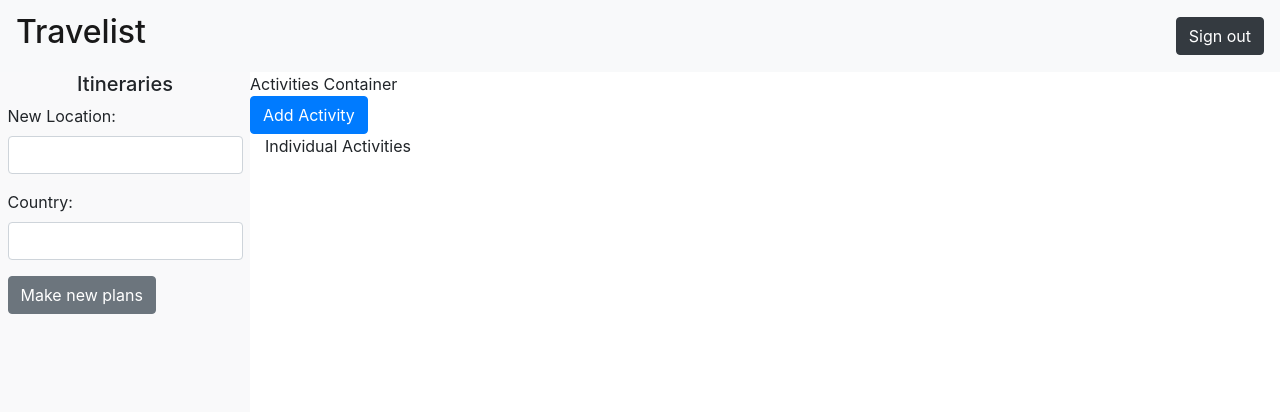
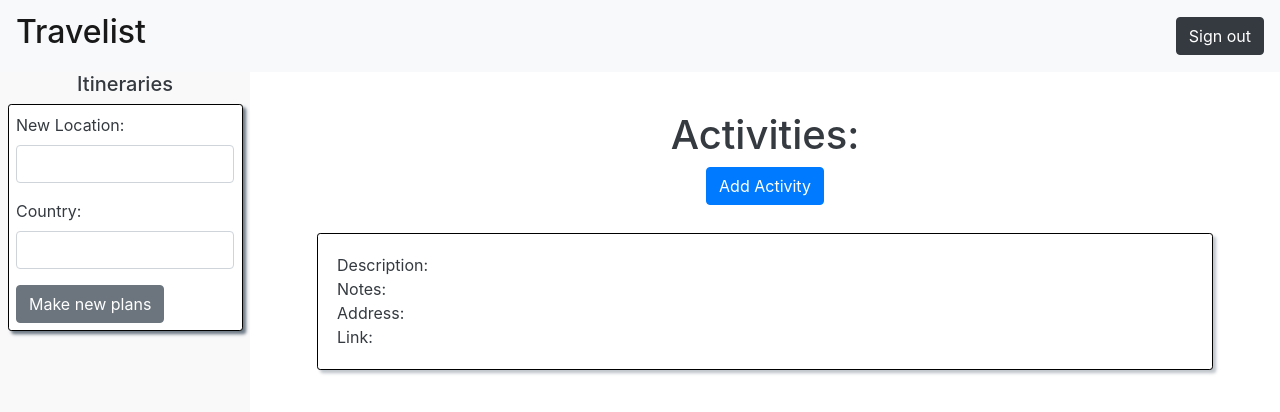
Before and after one commit to Star-Nose/Travelist, a React app: page /main in a window 1280 px wide. Shown: the top 412 px of the page. Built offline with nearby package versions, Linux system fonts and the light colour scheme.

Commit message:
(add) added styling for activities container styling, etc.

```diff
--- a/client/components/Activity.jsx
+++ b/client/components/Activity.jsx
@@ -4,10 +4,15 @@ import { Container, Modal, Button } from 'react-bootstrap';
 
 const Activity = (props) => (
   // here, we should loop through a data structure from state, to display the activities array
-  <Container id="Activity">
-
-    Individual Activities
-  </Container>
+  <div id="Activity">
+    Description:
+    <br/>
+    Notes:
+    <br/>
+    Address:
+    <br/>
+    Link:
+  </div>
 );
 
 export default Activity;
--- a/client/containers/ActivitiesContainer.jsx
+++ b/client/containers/ActivitiesContainer.jsx
@@ -14,10 +14,10 @@ const mapStateToProps = (state) => ({
 });
 
 const ActivitiesContainer = (props) => (
-  <div>
-    <div>Activities Container</div>
-    <Button>Add Activity</Button>
-    <div>
+  <div id="large-activity-container">
+    <h1>Activities: </h1>
+    <div id="all-activities">
+      <Button>Add Activity</Button>
       <Activity />
     </div>
   </div>
--- /dev/null
+++ b/client/scss/activities.scss
@@ -0,0 +1,22 @@
+@import "./variables.scss";
+
+#large-activity-container {
+    flex-grow: 3;
+    padding: 3%;
+    text-align: center;
+    color: $base-color;
+}
+
+// #all-activities {
+
+// }
+
+#Activity {
+    text-align: start;
+    margin: 3%;
+    border: solid 1px black;
+    border-radius: 0.2rem;
+    padding: 2%;
+    box-shadow: 0.2rem 0.2rem 0.2rem lighten($color: $base-color, $amount: 55);
+    background-color: lighten($color: $base-color, $amount: 85);
+}
--- a/client/scss/application.scss
+++ b/client/scss/application.scss
@@ -4,3 +4,4 @@
 @import "./main.scss";
 @import "./navbar.scss";
 @import "./variables.scss";
+@import "./activities.scss"
--- a/client/scss/main.scss
+++ b/client/scss/main.scss
@@ -2,8 +2,10 @@
 @import "./variables.scss";
 
 .body-container {
+    color: $base-color;
     width: 100%;
     height: 100%;
     display: flex;
     flex-direction: row;
+    background-color: lighten($color: $blue-color, $amount: 55);
 }
--- a/client/scss/navbar.scss
+++ b/client/scss/navbar.scss
@@ -9,3 +9,7 @@
 #sign-out {
     float: right;
 }
+
+Navbar.Brand {
+    color: $blue-color;
+}
--- a/client/scss/sidebar.scss
+++ b/client/scss/sidebar.scss
@@ -1,13 +1,17 @@
 @import "~bootstrap/scss/bootstrap";
 @import "./variables.scss";
 
+
+
 .side-bar {
+    color: $base-color;
     background-color: lighten($color: $base-color, $amount: 75);
     height: 100vh;
     width: 20%;
     min-width: 130px;
     max-width: 250px;
     text-align: start;
+    // flex-grow: 1;
 }
 
 #itineraries {
@@ -16,6 +20,11 @@
 
 .itinerary-form {
     margin: 3%;
+    border: solid 1px black;
+    border-radius: 0.2rem;
+    padding: 3%;
+    box-shadow: 0.2rem 0.2rem 0.2rem lighten($color: $base-color, $amount: 25);
+    background-color: lighten($color: $base-color, $amount: 85);
 }
 
 
@@ -24,6 +33,8 @@
     padding: 5%;
     width: 94%;
     border: solid 1px black;
+    border-radius: 0.2rem;
     text-align: start;
-    box-shadow: 0.2rem 0.2rem 0.2rem $base-color;
+    box-shadow: 0.2rem 0.2rem 0.2rem lighten($color: $base-color, $amount: 25);
+    background-color: lighten($color: $base-color, $amount: 65);
 }
--- a/client/scss/variables.scss
+++ b/client/scss/variables.scss
@@ -1 +1,2 @@
 $base-color: rgb(52,58,64);
+$blue-color: rgb(0,123,255);
```
